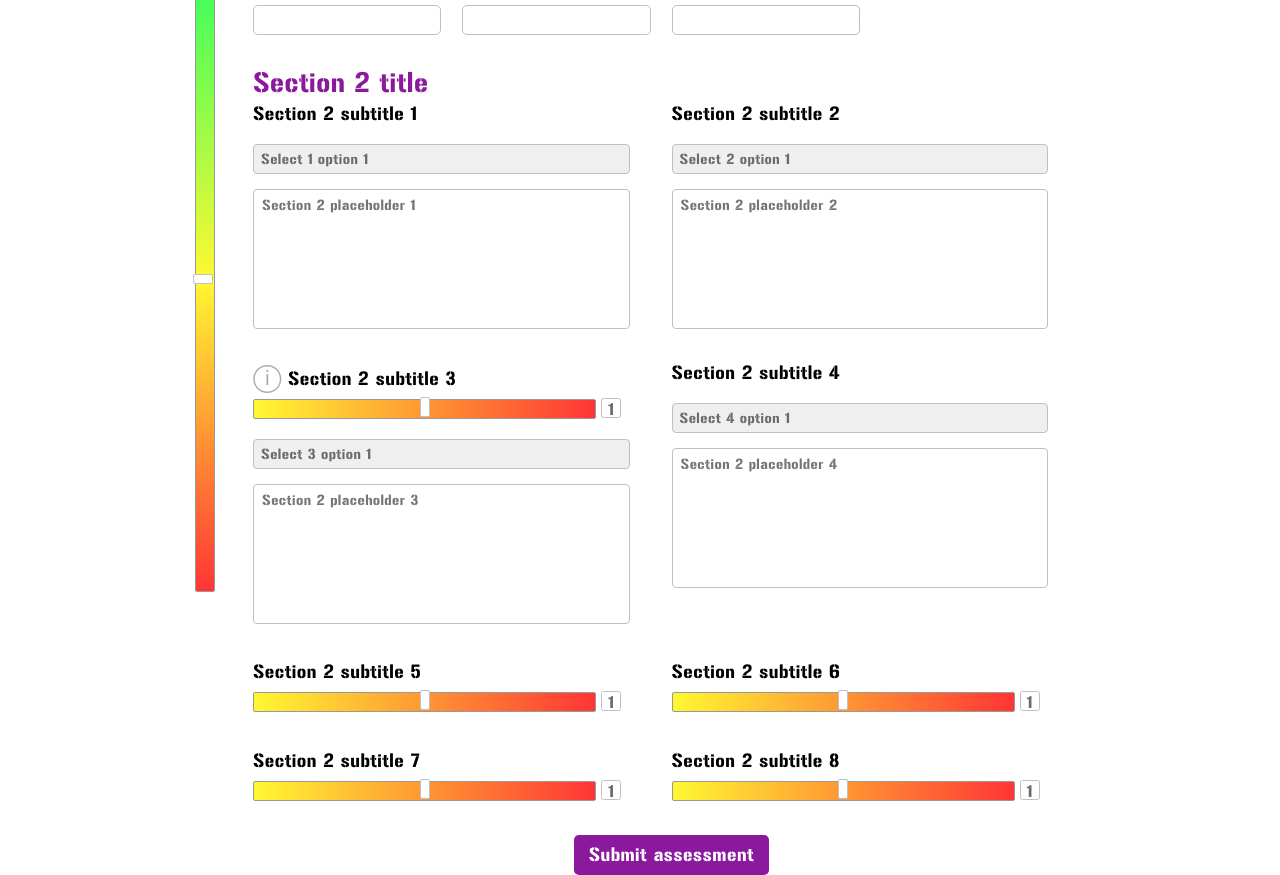
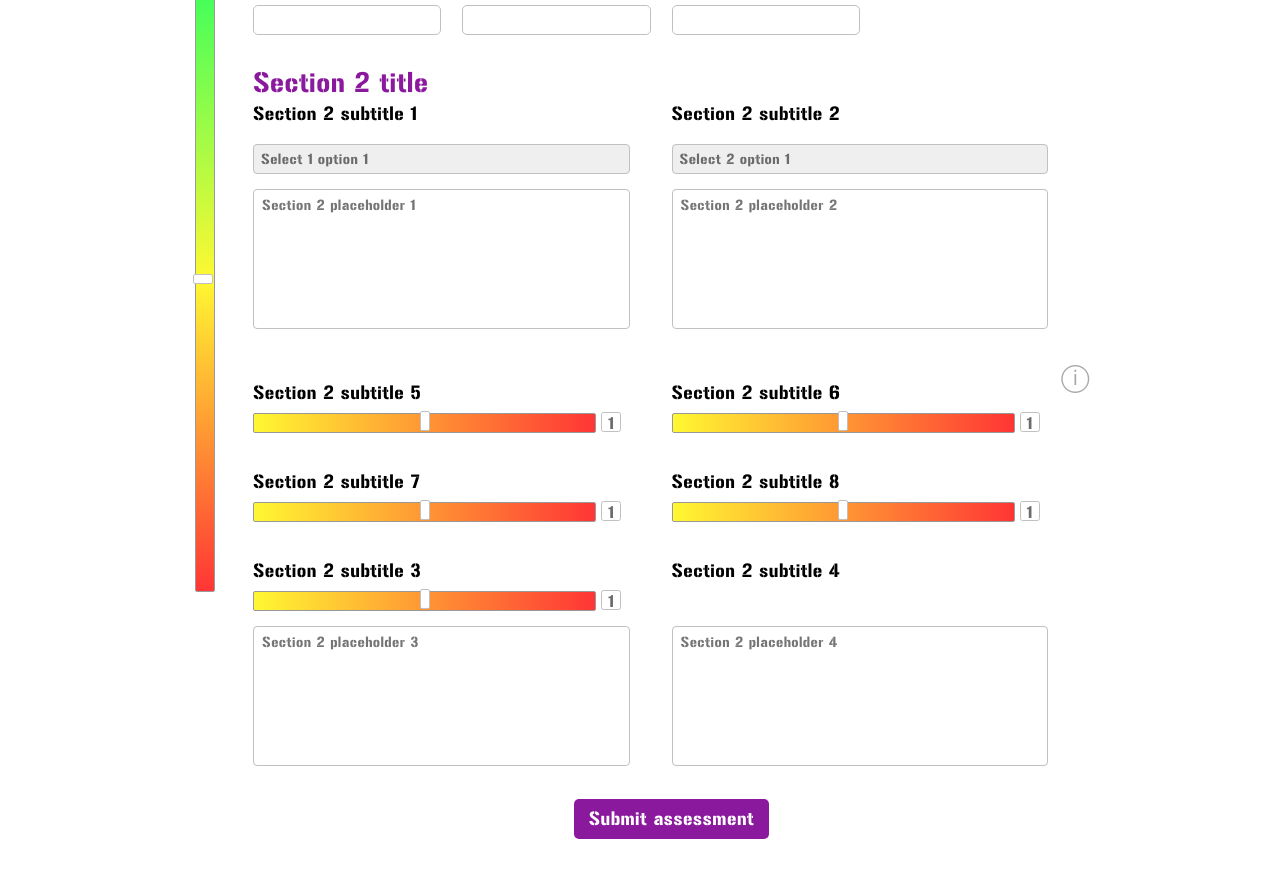
Before and after one commit to Simple-MAX/AA-Polls-1, a plain HTML site: page src/pages/poll.html in a window 1280 px wide. Shown: the part 202-1077 px from the top of the page. After the commit the page ends 1041 px from the top, so only its background shows below. Drawn offline with Linux system fonts and the light colour scheme; no server answers.

Commit message:
Almost complete

```diff
--- a/src/css/main.css
+++ b/src/css/main.css
@@ -432,6 +432,11 @@ select {
     height: 15px;
 }
 
+.normal-spacing {
+    border: none;
+    height: 40px;
+}
+
 .regular-spacing {
     border: none;
     height: 100px;
--- a/src/js/polls/poll.js
+++ b/src/js/polls/poll.js
@@ -121,7 +121,7 @@ function loadPoll() {
     // Loops through details
     for (let i = 0; i < sectionCount; i++) {
         // Proceed if it's influences sub sections
-        if (i > 3) {
+        if (i == 2 || i > 3) {
             // Gets current detail
             let detail = currentPoll.details[i];
 
--- a/src/pages/poll.html
+++ b/src/pages/poll.html
@@ -113,38 +113,8 @@
                                     </div>
                                 </div>
 
-                                <div class="poll-col-2-input">
-                                    <div class="poll-col-2-input-divider">
-                                        <a href="#poll-info-2" style="position: inherit" class="poll-info-button" id="info-button-2">ⓘ</a>
-
-                                        <input id="section-2-sub-title-3" class="sub-title" value="Section 2 subtitle 3" placeholder="Section 2 subtitle 3" disabled />
-
-                                        <input
-                                            class="text-input"
-                                            type="range"
-                                            id="section-2-rate-3-input"
-                                            min="0"
-                                            max="2"
-                                        />
-
-                                        <output id="section-2-rate-3-output">1</output>
-
-                                        <select id="section-2-select-3">
-                                            <option id="section-2-select-3-option-0">Select 3 option 1</option>
-                                        </select>
-
-                                        <textarea id="section-2-text-3" placeholder="Section 2 placeholder 3"></textarea>
-                                    </div>
-
-                                    <div class="poll-col-2-input-divider actions-color">
-                                        <input id="section-2-sub-title-4" class="sub-title" value="Section 2 subtitle 4" placeholder="Section 2 subtitle 4" disabled />
-
-                                        <select id="section-2-select-4">
-                                            <option id="section-2-select-4-option-0">Select 4 option 1</option>
-                                        </select>
-
-                                        <textarea id="section-2-text-4" placeholder="Section 2 placeholder 4"></textarea>
-                                    </div>
+                                <div style="position: relative; width: 100%; height: 20px;">
+                                    <a href="#poll-info-2" class="poll-info-button" id="info-button-2">ⓘ</a>
                                 </div>
 
                                 <div class="poll-col-2-input">
@@ -206,6 +176,34 @@
                                         <output id="section-2-rate-8-output">1</output>
                                     </div>
                                 </div>
+
+                                <div class="poll-col-2-input">
+                                    <div class="poll-col-2-input-divider">
+                                        <input id="section-2-sub-title-3" class="sub-title" value="Section 2 subtitle 3" placeholder="Section 2 subtitle 3" disabled />
+
+                                        <input
+                                            class="text-input"
+                                            type="range"
+                                            id="section-2-rate-3-input"
+                                            min="0"
+                                            max="2"
+                                        />
+
+                                        <output id="section-2-rate-3-output">1</output>
+
+                                        <hr class="normal-spacing" />
+
+                                        <textarea id="section-2-text-3" placeholder="Section 2 placeholder 3"></textarea>
+                                    </div>
+
+                                    <div class="poll-col-2-input-divider actions-color">
+                                        <input id="section-2-sub-title-4" class="sub-title" value="Section 2 subtitle 4" placeholder="Section 2 subtitle 4" disabled />
+
+                                        <hr class="normal-spacing" />
+
+                                        <textarea id="section-2-text-4" placeholder="Section 2 placeholder 4"></textarea>
+                                    </div>
+                                </div>
                             </div>
 
                             <button class="regular-button" id="submit-poll">Submit assessment</button>
```
Also changed, not shown: src/js/statistics/config.js (+5 -4 lines), src/js/statistics/statistic.js (+10 -8 lines).
